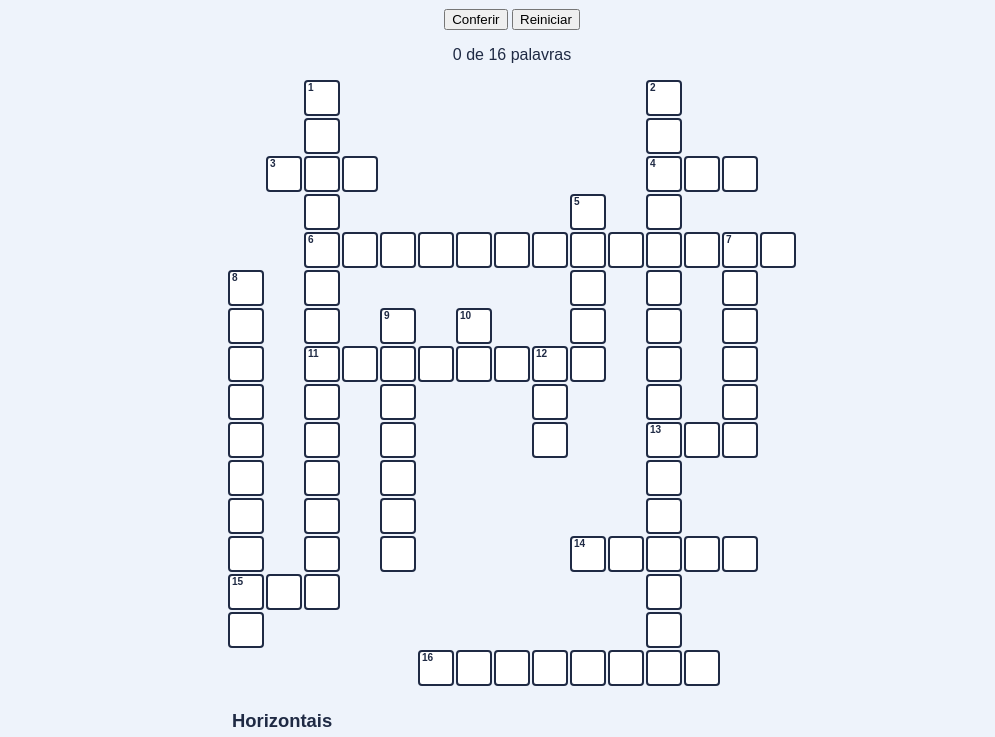
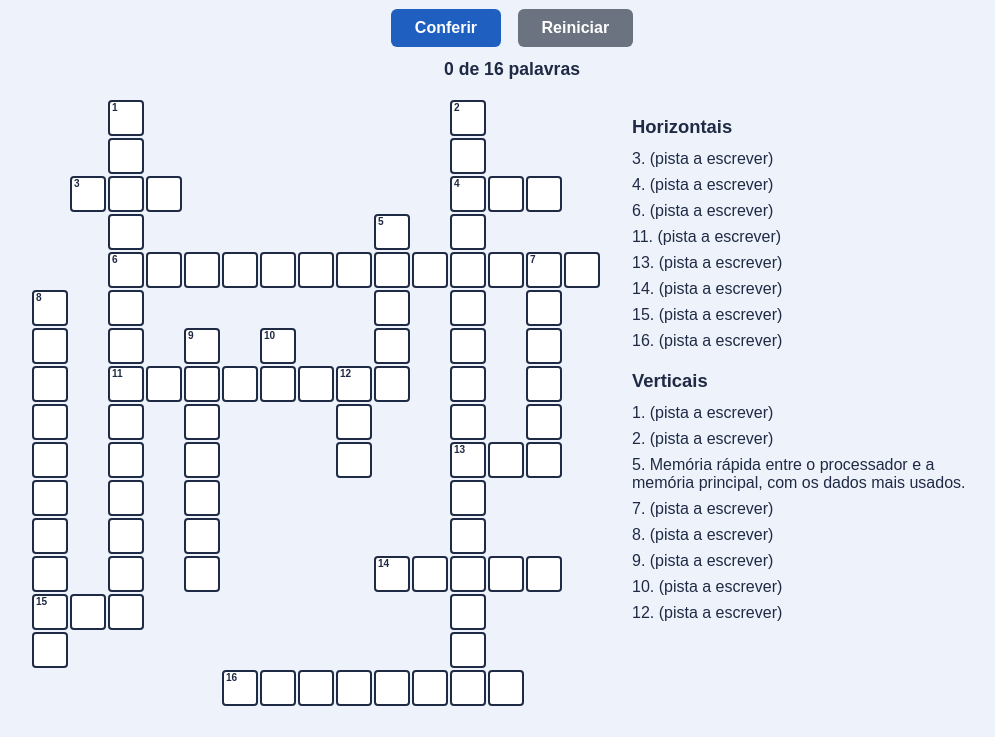
Before and after one commit to adrianpatricio-dev/arqcomp-cruzadinha, a plain HTML site: page index.html in a window 1280 px wide. Shown: the part 68-805 px from the top of the page, without its empty margins (128-1123 px from the left). Drawn offline with Linux system fonts and the light colour scheme.

Commit message:
style: destaca palavras certas e erradas e estiliza botões
Co-Authored-By: Claude Opus 5.5 <noreply@anthropic.com>

```diff
--- a/style.css
+++ b/style.css
@@ -5,6 +5,11 @@
     --cor-texto: #1f2a44;      /* texto e bordas (azul-marinho) */
     --cor-casa: #ffffff;       /* casa onde se digita */
     --cor-destaque: #ffe58a;   /* casa selecionada (amarelo) */
+    --cor-certa: #2e7d32;      /* verde: palavra certa */
+    --cor-certa-fundo: #c8e6c9;
+    --cor-errada: #c62828;     /* vermelho: palavra errada */
+    --cor-errada-fundo: #ffcdd2;
+    --cor-botao: #1f5fbf;      /* azul dos botões */
 
     /* Tamanho de cada casa: no máximo 36px, mas encolhe no celular
        para as 15 colunas caberem na largura da tela */
@@ -65,7 +70,19 @@ h1 {
     caret-color: transparent; /* esconde o cursor piscando */
 }
 
-/* Casa selecionada: fundo amarelo para o jogador saber onde está */
+/* Depois de Conferir: verde para casas de palavras certas, vermelho para erradas */
+.casa input.certa {
+    background-color: var(--cor-certa-fundo);
+    border-color: var(--cor-certa);
+}
+
+.casa input.errada {
+    background-color: var(--cor-errada-fundo);
+    border-color: var(--cor-errada);
+}
+
+/* Casa selecionada: fundo amarelo para o jogador saber onde está.
+   Fica depois das regras de certa/errada para o amarelo "ganhar" delas */
 .casa input:focus {
     outline: none;
     background-color: var(--cor-destaque);
@@ -81,11 +98,25 @@ h1 {
     pointer-events: none; /* o clique "atravessa" o número e chega no campo */
 }
 
+/* ===== Tabuleiro e pistas lado a lado ===== */
+/* flex-wrap: se a tela for estreita (celular), as pistas descem para baixo do tabuleiro */
+#jogo {
+    display: flex;
+    flex-wrap: wrap;
+    justify-content: center;
+    align-items: flex-start;
+    gap: 32px;
+}
+
+/* O tabuleiro não precisa mais do margin auto: o flex já centraliza */
+#jogo #tabuleiro {
+    margin: 0;
+}
+
 /* ===== Pistas ===== */
 #pistas {
     text-align: left;
-    max-width: 560px;
-    margin: 24px auto 0;
+    max-width: 360px;
 }
 
 #pistas h2 {
@@ -103,3 +134,49 @@ h1 {
     padding: 4px 0;
     cursor: pointer;   /* mostra a "mãozinha": dá para clicar na pista */
 }
+
+#pistas li:hover {
+    text-decoration: underline;
+}
+
+/* Pistas depois de Conferir */
+#pistas li.certa {
+    color: var(--cor-certa);
+}
+
+#pistas li.errada {
+    color: var(--cor-errada);
+}
+
+/* ===== Botões e contador ===== */
+#controles {
+    margin-bottom: 20px;
+}
+
+#controles button {
+    font-size: 1rem;
+    font-weight: bold;
+    padding: 10px 24px;
+    margin: 0 6px;
+    border: none;
+    border-radius: 6px;
+    background-color: var(--cor-botao);
+    color: #ffffff;
+    cursor: pointer;
+}
+
+#controles button:hover {
+    opacity: 0.85;     /* escurece um pouco ao passar o mouse */
+}
+
+/* Reiniciar com cor diferente, para não ser clicado por engano.
+   Dois ids (#controles #botao-reiniciar) "ganham" da regra de cima, que tem só um */
+#controles #botao-reiniciar {
+    background-color: #6b7280;
+}
+
+#contador {
+    font-size: 1.1rem;
+    font-weight: bold;
+    margin: 12px 0 0;
+}
```
